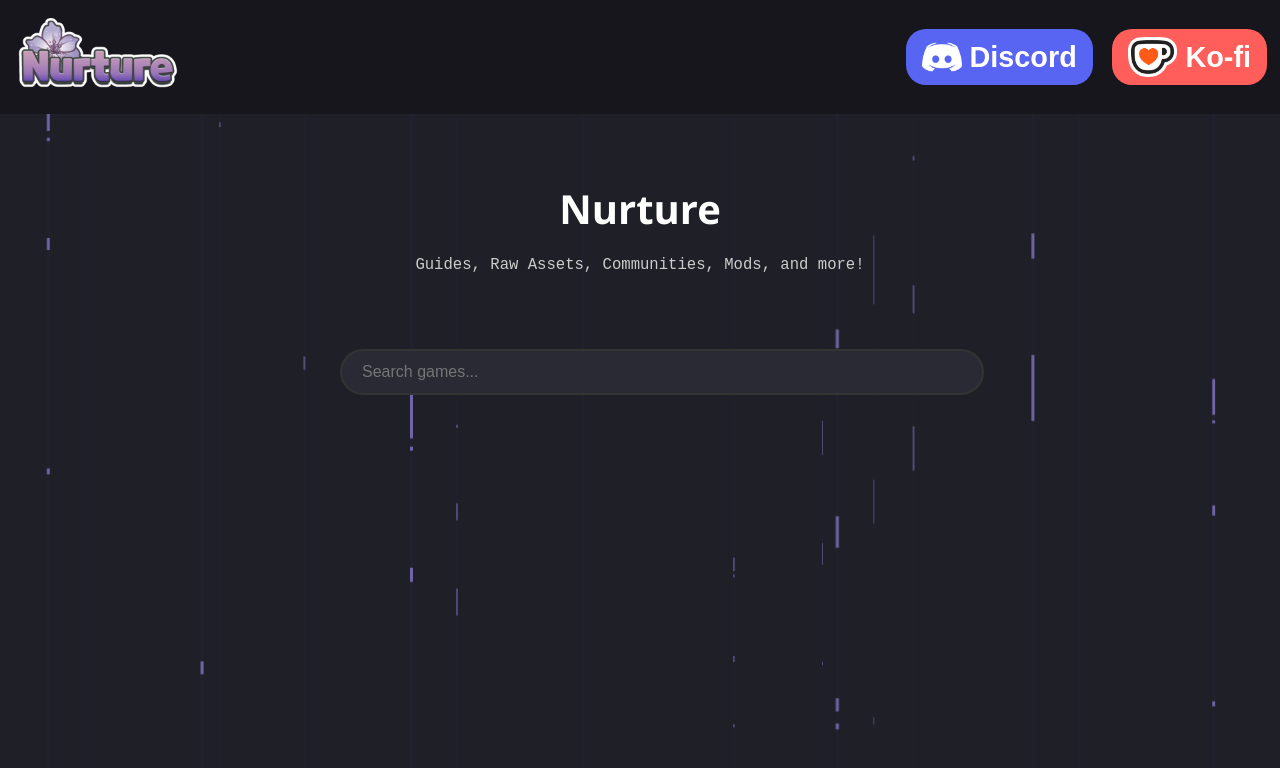
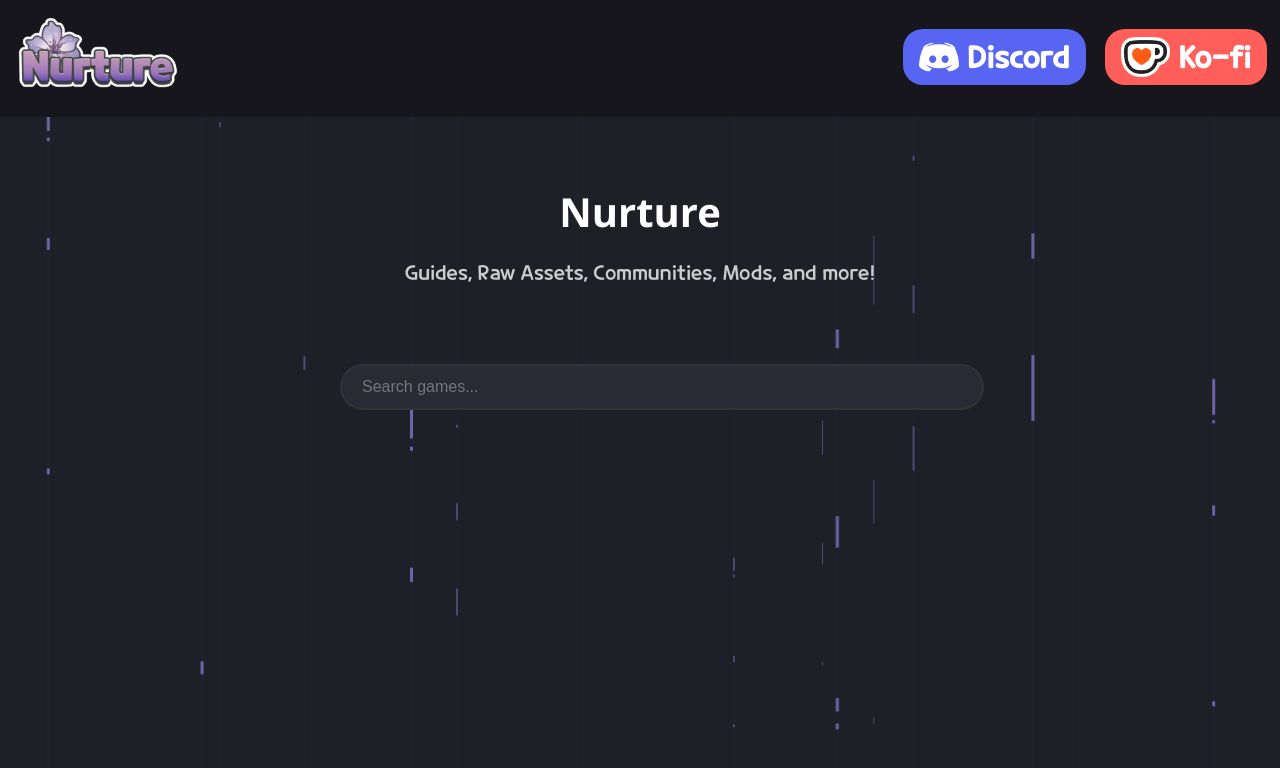
Before and after one commit to Sorakois/nurture-app, a website: page Main Page/nurture.html in a window 1280 px wide. Drawn offline with nearby package versions, Linux system fonts and the light colour scheme; no server answers.

Commit message:
fully implemented new CRK font :)

```diff
--- a/Main Page/nurture.html
+++ b/Main Page/nurture.html
@@ -8,10 +8,15 @@
     <script src="https://cdnjs.cloudflare.com/ajax/libs/gsap/3.12.2/gsap.min.js"></script>
 
     <style>
+        @font-face {
+            font-family: 'CookieRun Regular';
+            src: url('/Assets/CookieRun Regular.otf') format('opentype');
+        }
         body {
             margin: 0;
-            font-family: Arial, sans-serif;
+            font-family: 'CookieRun Regular', Arial, sans-serif;
             background-color: transparent;
+            color: white;
         }
 
         .background-container {
@@ -380,7 +385,7 @@
         <h1 style="font-family:'Segoe UI', Tahoma, Geneva, Verdana, sans-serif; font-size: 2.5em; margin-bottom: 20px;">
             Nurture
         </h1>
-        <p style="font-family:monospace; font-size: 1.2em; color: #cccccc;">
+        <p style="font-size: 1.2em; color: #cccccc;">
             Guides, Raw Assets, Communities, Mods, and more!
         </p>
     </div>
```
Also changed, not shown: Main Page/game.html (+10 -1 lines), Assets/CookieRun Black.otf (added), Assets/CookieRun Bold.otf (added), Assets/CookieRun Regular.otf (added).
